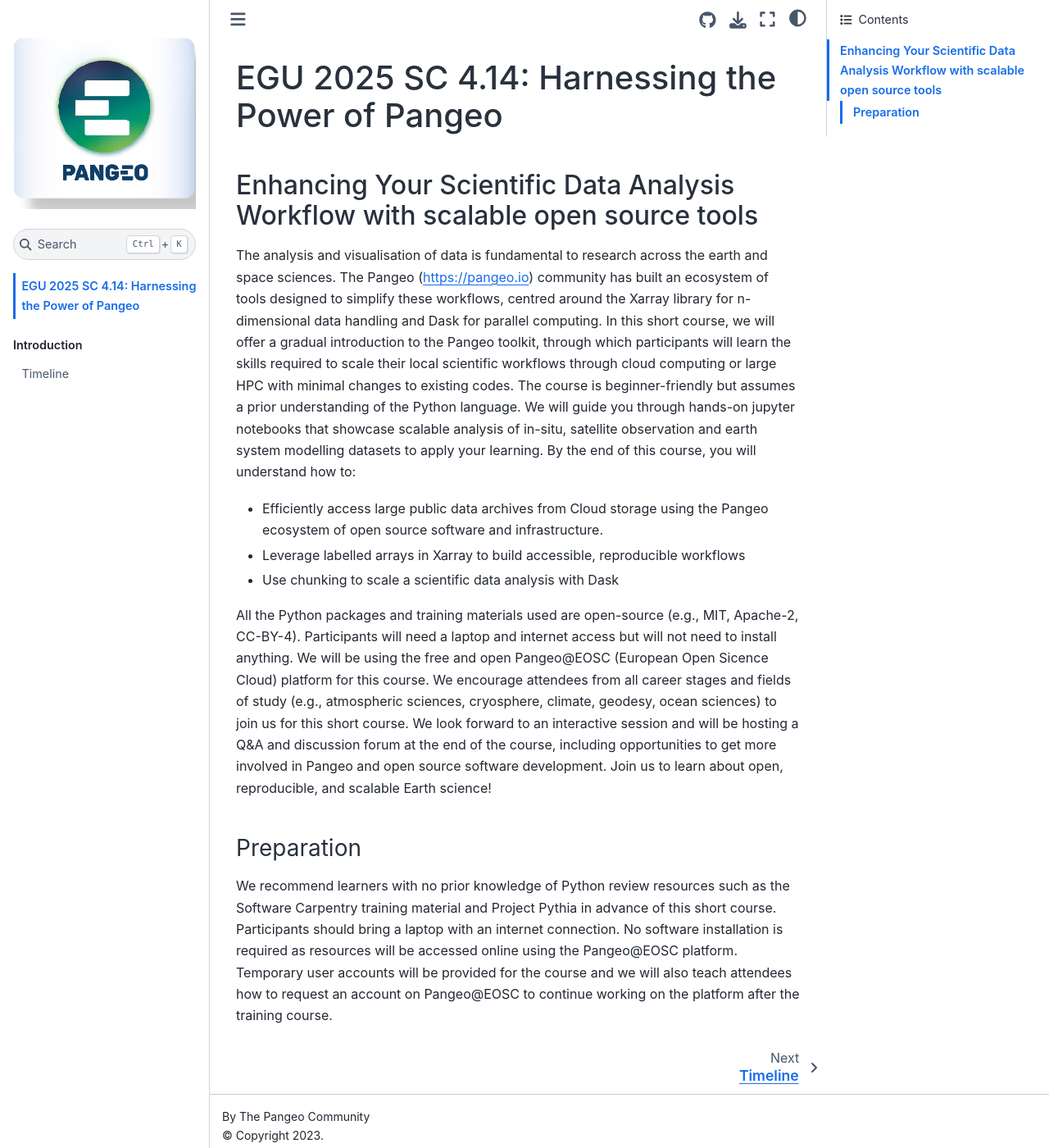
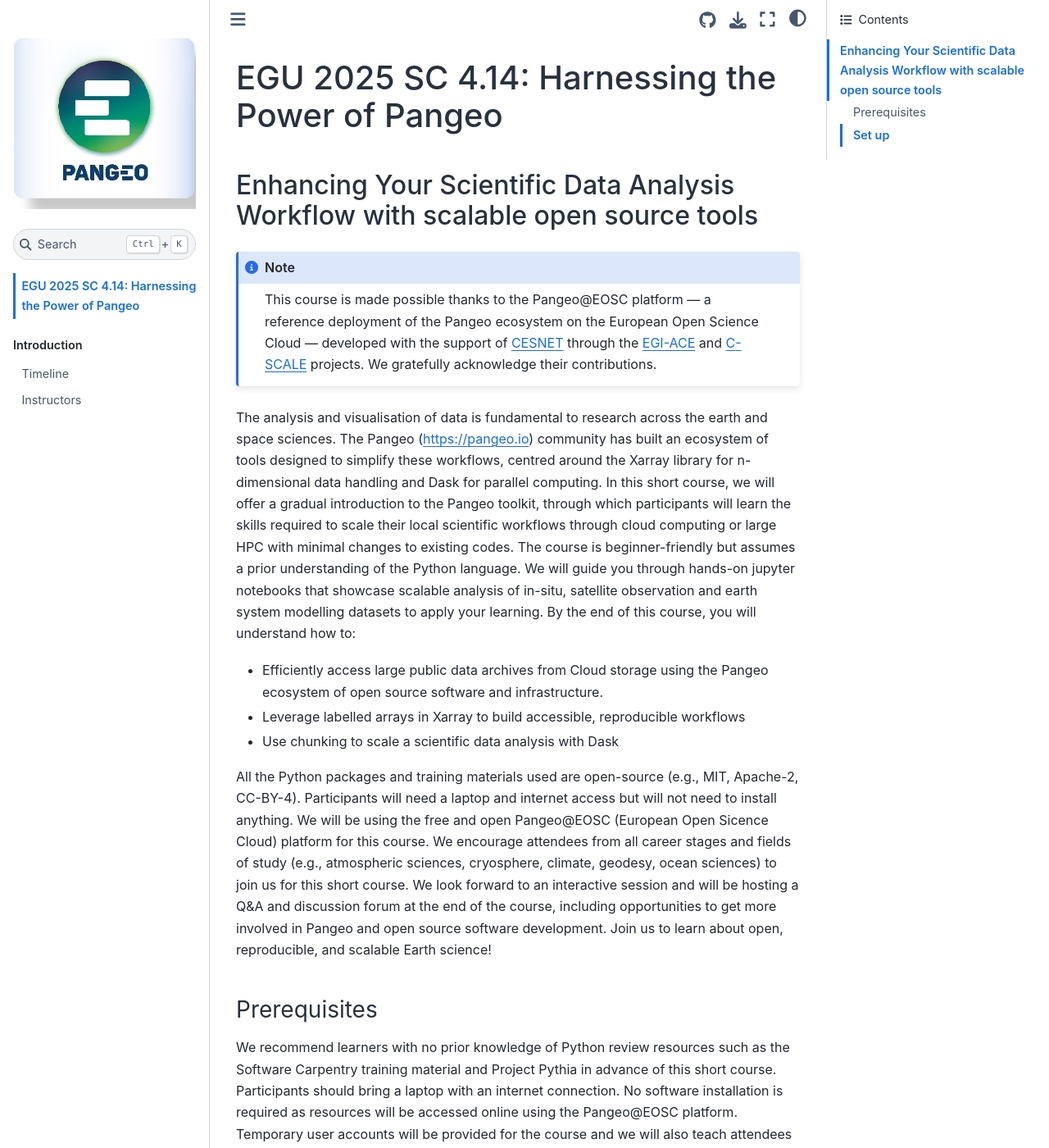
Before and after one commit to pangeo-data/egu-2025-course, a Jupyter Book: the page built from README.md, in a window 1280 px wide and 1400 px high. Shown: the whole window at 82% size. Built offline with Jupyter Book 1.0.4 settings and Sphinx 7.4.7 and the Sphinx Book theme 1.1.4, drawn with Linux system fonts in a browser that asks for light colours; some of the changed text lies outside the part shown.

Commit message:
added list of instructors

````diff
--- a/README.md
+++ b/README.md
@@ -1,6 +1,10 @@
 # EGU 2025 SC 4.14: Harnessing the Power of Pangeo
 
 ## Enhancing Your Scientific Data Analysis Workflow with scalable open source tools
+
+```{note}
+This course is made possible thanks to the Pangeo@EOSC platform — a reference deployment of the Pangeo ecosystem on the European Open Science Cloud — developed with the support of [CESNET](https://www.cesnet.cz/en/) through the [EGI-ACE](https://youtu.be/Vc9SZNa2-Os) and [C-SCALE](https://youtu.be/-jBkR_2_vg8) projects. We gratefully acknowledge their contributions.
+```
 
 The analysis and visualisation of data is fundamental to research across the earth and space sciences. The Pangeo (https://pangeo.io) community has built an ecosystem of tools designed to simplify these workflows, centred around the Xarray library for n-dimensional data handling and Dask for parallel computing. In this short course, we will offer a gradual introduction to the Pangeo toolkit, through which participants will learn the skills required to scale their local scientific workflows through cloud computing or large HPC with minimal changes to existing codes.
 The course is beginner-friendly but assumes a prior understanding of the Python language. We will guide you through hands-on jupyter notebooks that showcase scalable analysis of in-situ, satellite observation and earth system modelling datasets to apply your learning. By the end of this course, you will understand how to:
@@ -10,6 +14,10 @@
 
 All the Python packages and training materials used are open-source (e.g., MIT, Apache-2, CC-BY-4). Participants will need a laptop and internet access but will not need to install anything. We will be using the free and open Pangeo@EOSC (European Open Sicence Cloud) platform for this course. We encourage attendees from all career stages and fields of study (e.g., atmospheric sciences, cryosphere, climate, geodesy, ocean sciences) to join us for this short course. We look forward to an interactive session and will be hosting a Q&A and discussion forum at the end of the course, including opportunities to get more involved in Pangeo and open source software development. Join us to learn about open, reproducible, and scalable Earth science!
 
-### Preparation
+### Prerequisites
 
 We recommend learners with no prior knowledge of Python review resources such as the Software Carpentry training material and Project Pythia in advance of this short course. Participants should bring a laptop with an internet connection. No software installation is required as resources will be accessed online using the Pangeo@EOSC platform. Temporary user accounts will be provided for the course and we will also teach attendees how to request an account on Pangeo@EOSC to continue working on the platform after the training course.
+
+### Set up
+
+If you are participating in this short course, you are welcome to register to [Pangeo@EOSC](https://pangeo-data.github.io/pangeo-eosc/) following the instructions given at [getting started for users](https://pangeo-data.github.io/egi2024-demo/users-getting-started.html).
--- a/_toc.yml
+++ b/_toc.yml
@@ -7,3 +7,4 @@
   - caption: Introduction
     chapters:
       - file: agenda
+      - file: instructors
````
Also changed, not shown: instructors.md (added, +47 -0 lines).
